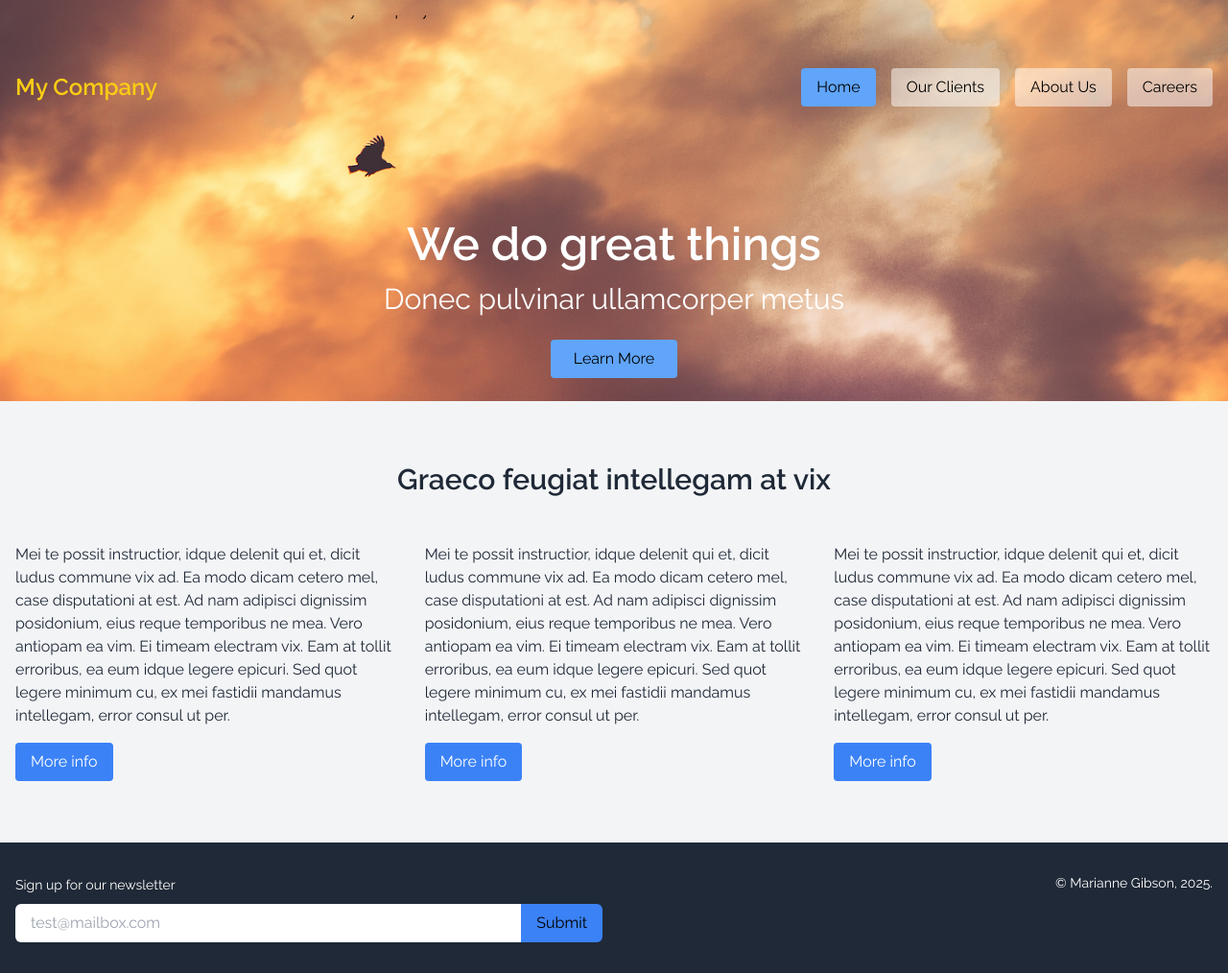
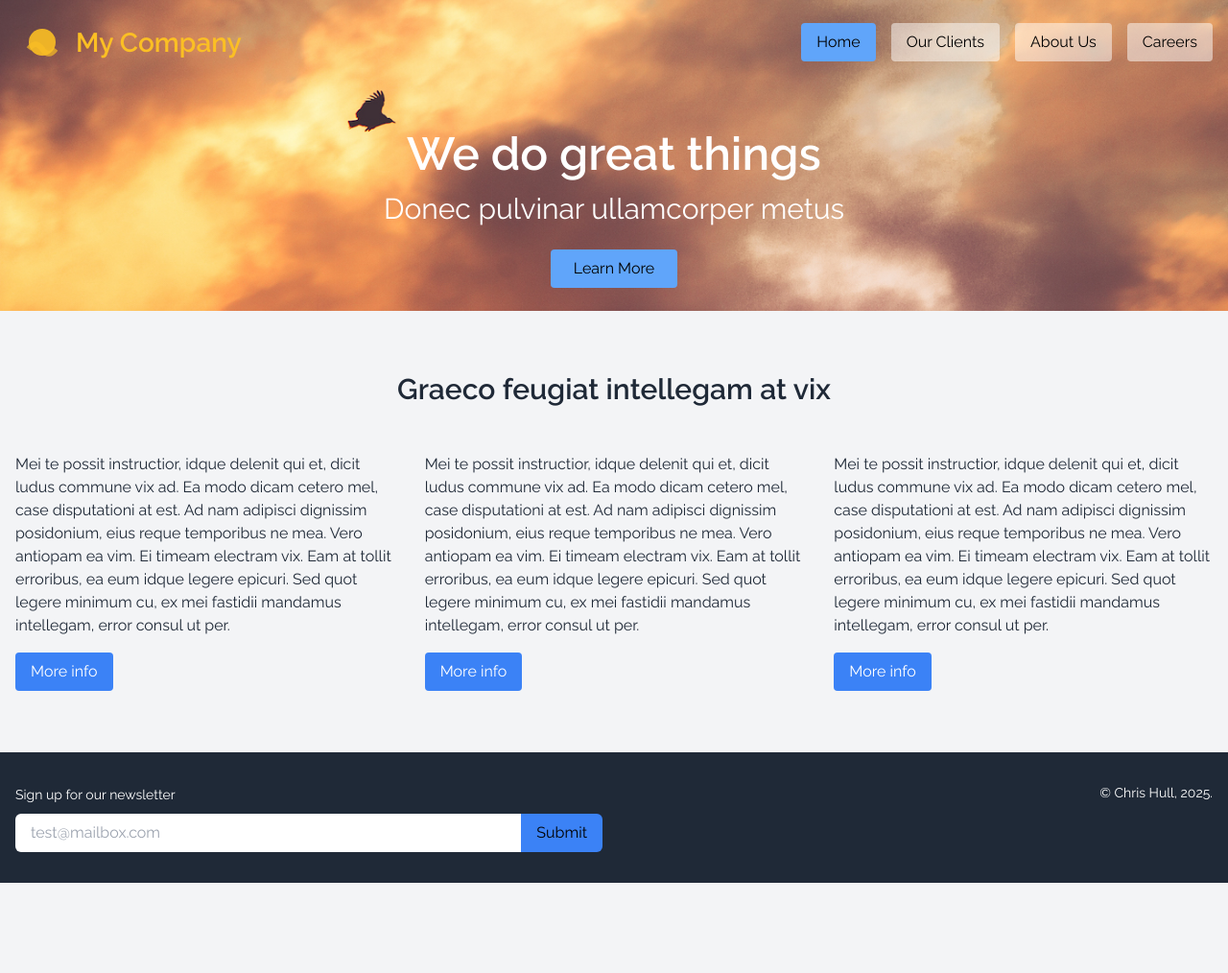
Before and after one commit to chrishull001/webd168, a plain HTML site: page lesson09/index.html in a window 1280 px wide. Shown: the whole page at 96% size. After the commit the page ends 920 px from the top, so only its background shows below. Drawn offline with nearby package versions, Linux system fonts and the light colour scheme.

Commit message:
initial commit

```diff
--- a/lesson09/index.html
+++ b/lesson09/index.html
@@ -4,12 +4,9 @@
 <head>
     <meta charset="utf-8" />
     <title>Tailwind CSS Project</title>
-    <meta name="viewport"
-        content="width=device-width, initial-scale=1" />
+    <meta name="viewport" content="width=device-width, initial-scale=1" />
     <!-- This loads a custom font (Raleway) from Google Fonts so we can use it in our site. -->
-    <link
-        href="https://fonts.googleapis.com/css2?family=Raleway:wght@400;600&display=swap"
-        rel="stylesheet" />
+    <link href="https://fonts.googleapis.com/css2?family=Raleway:wght@400;600&display=swap" rel="stylesheet" />
     <script src="https://cdn.tailwindcss.com"></script>
     <style>
         html {
@@ -24,24 +21,27 @@
 <body class="bg-gray-100 text-gray-800 font-[Raleway]">
 
     <!-- Header -->
-    <header
-        class="fixed top-0 right-0 left-0 z-50 relative bg-cover bg-center"
+    <header class="fixed top-0 right-0 left-0 z-50 relative bg-cover bg-center"
         style="background-image: url('header.jpg');">
 
 
-        <div
-            class="container mx-auto p-4 flex justify-between items-center text-yellow-400">
-
-            <!-- REMOVE THIS DIV WHEN YOU HAVE UPDATED THE SVG LOGO -->
-            <div class="font-semibold text-xl md:text-2xl">
-                My Company
-            </div>
+        <div class="container mx-auto p-4 flex justify-between items-center text-yellow-400">
 
             <!-- SVG Logo -->
-            <svg class="" xmlns="http://www.w3.org/2000/svg"
-                viewBox="" aria-label="My Company Logo">
-                <text x="0" y="" font-family=""
-                    font-weight="" font-size="">
+            <svg role="img" aria-label="My Company Logo" xmlns="http://www.w3.org/2000/svg" viewBox="0 0 220 40"
+                class="w-auto h-10 sm:h-12 md:h-14 text-amber-400">
+                <!-- Icon Group -->
+                <g class="fill-current">
+                    <!-- Circle -->
+                    <circle cx="20" cy="20" r="10" class="opacity-90" />
+                    <!-- Wave Path -->
+                    <path d="M10 25 Q15 18, 20 25 T30 25" stroke="currentColor" stroke-width="4" fill="none"
+                        class="opacity-70" />
+                </g>
+
+                <!-- Text -->
+                <text x="45" y="27" font-family="Raleway, sans-serif" font-weight="900" font-size="20"
+                    class="fill-current">
                     My Company
                 </text>
             </svg>
@@ -49,18 +49,13 @@
             <!-- Mobile Hamburger Menu Button -->
             <!-- This button is only visible on small screens (hidden on md and larger) -->
             <!-- It toggles the visibility of the mobile navigation menu -->
-            <button id="menu-toggle"
-                class="block md:hidden text-yellow-400 focus:outline-none"
-                aria-label="Toggle navigation"
-                aria-expanded="false"
-                aria-controls="mobile-menu">
+            <button id="menu-toggle" class="block md:hidden text-yellow-400 focus:outline-none"
+                aria-label="Toggle navigation" aria-expanded="false" aria-controls="mobile-menu">
                 ☰
             </button>
 
             <!-- Nav Links (desktop) -->
-            <nav id="nav-menu"
-                class="hidden md:flex gap-4 text-sm md:text-base"
-                role="navigation">
+            <nav id="nav-menu" class="hidden md:flex gap-4 text-sm md:text-base" role="navigation">
                 <a href="#"
                     class="bg-blue-400 hover:bg-white/70 text-black py-2 px-4 rounded transition duration-200">Home</a>
                 <a href="#"
@@ -75,17 +70,13 @@
         </div>
 
         <!-- Mobile Nav Menu -->
-        <div id="mobile-menu"
-            class="md:hidden font-semibold px-4 pb-4 space-y-2"
-            role="navigation">
-            <a href="#"
-                class="block hover:text-white">Home</a>
+        <div id="mobile-menu" class="md:hidden font-semibold px-4 pb-4 space-y-2" role="navigation">
+            <a href="#" class="block hover:text-white">Home</a>
             <a href="#" class="block hover:text-white">Our
                 Clients</a>
             <a href="#" class="block hover:text-white">About
                 Us</a>
-            <a href="#"
-                class="block hover:text-white">Careers</a>
+            <a href="#" class="block hover:text-white">Careers</a>
         </div>
 
         <!-- Hero Text -->
@@ -95,8 +86,7 @@
             <h2 class="text-3xl mt-4">Donec pulvinar
                 ullamcorper metus
             </h2>
-            <a href="#"
-                class="inline-block bg-blue-400 text-black py-2 px-6 my-6 rounded hover:bg-white/50">Learn
+            <a href="#" class="inline-block bg-blue-400 text-black py-2 px-6 my-6 rounded hover:bg-white/50">Learn
                 More</a>
         </div>
     </header>
@@ -109,8 +99,7 @@
                         feugiat intellegam at vix</h2>
                 </div>
 
-                <div
-                    class="grid grid-cols-1 md:grid-cols-2 lg:grid-cols-3 gap-8">
+                <div class="grid grid-cols-1 md:grid-cols-2 lg:grid-cols-3 gap-8">
                     <!-- Card 1 -->
                     <div>
                         <p class="text-base mb-4">
@@ -128,8 +117,7 @@
                             fastidii mandamus intellegam,
                             error consul ut per.
                         </p>
-                        <a href="#"
-                            class="inline-block bg-blue-500 text-white py-2 px-4 rounded hover:bg-blue-400">More
+                        <a href="#" class="inline-block bg-blue-500 text-white py-2 px-4 rounded hover:bg-blue-400">More
                             info</a>
 
                     </div>
@@ -150,8 +138,7 @@
                             fastidii mandamus intellegam,
                             error consul ut per.
                         </p>
-                        <a href="#"
-                            class="inline-block bg-blue-500 text-white py-2 px-4 rounded hover:bg-blue-400">More
+                        <a href="#" class="inline-block bg-blue-500 text-white py-2 px-4 rounded hover:bg-blue-400">More
                             info</a>
 
                     </div>
@@ -172,8 +159,7 @@
                             fastidii mandamus intellegam,
                             error consul ut per.
                         </p>
-                        <a href="#"
-                            class="inline-block bg-blue-500 text-white py-2 px-4 rounded hover:bg-blue-400">More
+                        <a href="#" class="inline-block bg-blue-500 text-white py-2 px-4 rounded hover:bg-blue-400">More
                             info</a>
 
                     </div>
@@ -186,33 +172,25 @@
     <!-- Footer -->
     <footer class="bg-gray-800 text-white py-8">
         <div class="container mx-auto px-4">
-            <div
-                class="flex flex-col sm:flex-row justify-between gap-6">
+            <div class="flex flex-col sm:flex-row justify-between gap-6">
                 <!-- Newsletter Form -->
                 <div class="sm:w-1/2">
                     <form>
-                        <label for="exampleEmailInput"
-                            class="text-sm">Sign up for our
+                        <label for="exampleEmailInput" class="text-sm">Sign up for our
                             newsletter</label>
                         <div class="mt-2 flex">
-                            <input
-                                class="w-full px-4 py-2 rounded-l-md text-gray-700"
-                                type="email"
-                                placeholder="test@mailbox.com"
-                                id="exampleEmailInput"
-                                aria-label="Email address" />
+                            <input class="w-full px-4 py-2 rounded-l-md text-gray-700" type="email"
+                                placeholder="test@mailbox.com" id="exampleEmailInput" aria-label="Email address" />
                             <input
                                 class="bg-blue-500 text-black px-4 py-2 rounded-r-md hover:bg-blue-400 cursor-pointer"
-                                type="submit" value="Submit"
-                                aria-label="Submit form" />
+                                type="submit" value="Submit" aria-label="Submit form" />
                         </div>
                     </form>
                 </div>
 
                 <!-- Footer Text -->
-                <div
-                    class="md:w-1/2 text-sm md:text-right text-center mt-4 md:mt-0">
-                    <p>© Marianne Gibson,
+                <div class="md:w-1/2 text-sm md:text-right text-center mt-4 md:mt-0">
+                    <p>© Chris Hull,
                         <!-- Placeholder where the current year will be filled in with JavaScript. -->
                         <span id="year"></span>.
                     </p>
```
